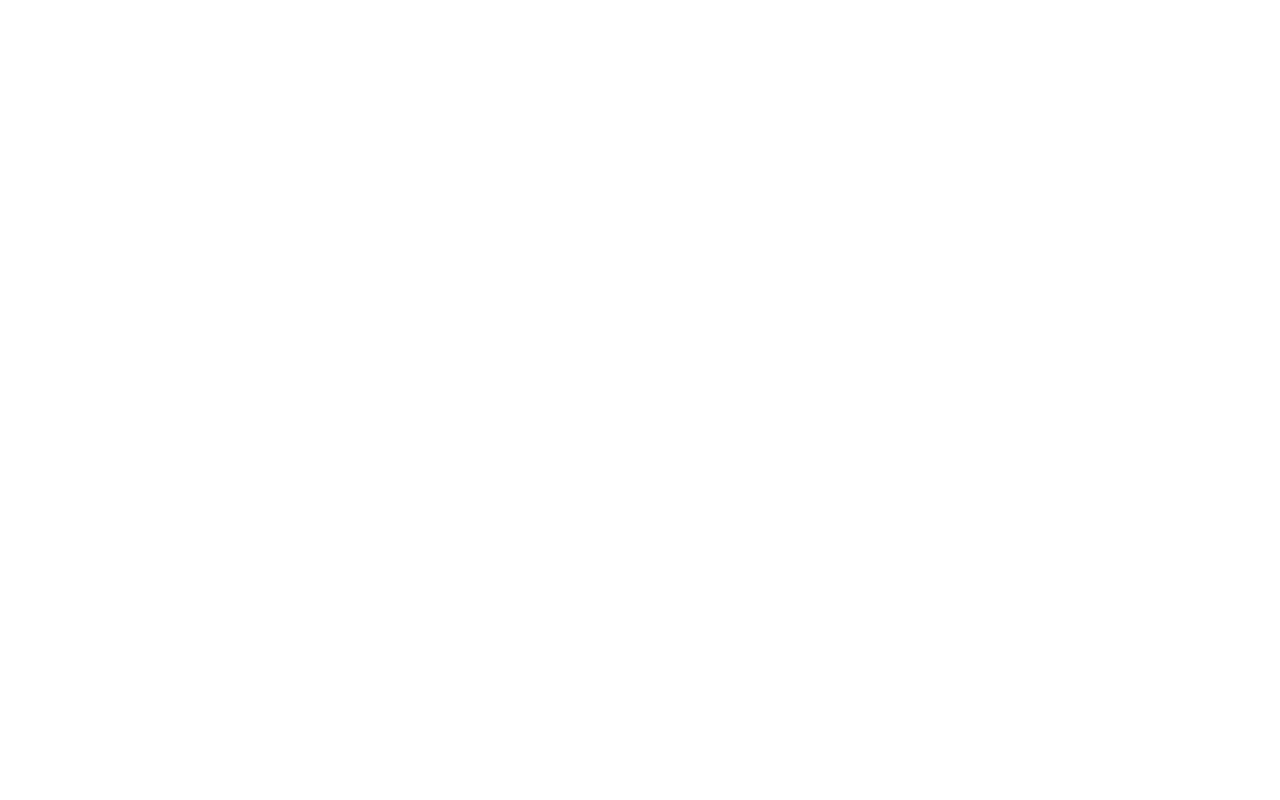
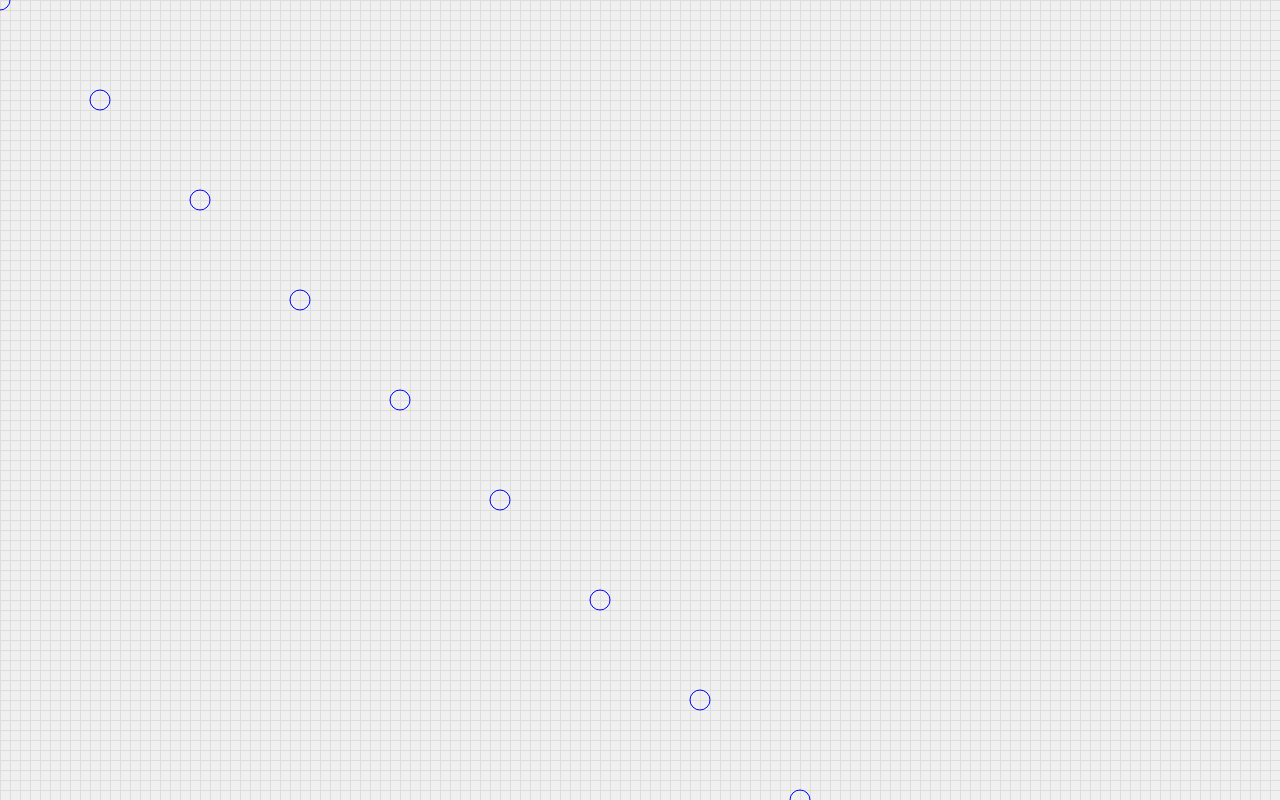
Before and after one commit to mgomov/SMTech-Mapmaker, a plain HTML site: page editor.html in a window 1280 px wide. Drawn offline with Linux system fonts and the light colour scheme.

Commit message:
Moving points around

```diff
--- a/editor.html
+++ b/editor.html
@@ -1,5 +1,191 @@
 <html>
+<canvas id="canvas" style='position:absolute;top:0px;left:0px;'></canvas>
+
 <script>
-console.log("Hello world");
+	window.onload = function(){
+		var canvas = document.getElementById("canvas");
+		var context = canvas.getContext('2d');
+
+		canvas.width = document.body.clientWidth;
+		canvas.height = document.body.clientHeight;
+		drawWindow(context);
+
+		window.onresize = function(){
+			canvas.width = document.body.clientWidth;
+			canvas.height = document.body.clientHeight;
+			drawWindow(context);
+		}
+
+		var vertices = [];
+		for(var i = 0; i < 10; i++){
+			vertices.push(new vertex(i * 100, i * 100));
+		}
+		console.log(vertices);
+
+		var mouseIsDown = false;
+		var dragOffset = {};
+		dragOffset.x = 0;
+		dragOffset.y = 0;
+
+		var editor = new Editor(vertices);
+
+		canvas.onmousedown = editor.mdown;
+
+		canvas.onmouseup = editor.mup;
+
+		canvas.onmousemove = editor.mmove;
+
+		renderContext = new RenderContext(context, vertices);
+		window.requestAnimationFrame(function(delta){
+			renderContext.render(renderContext);
+		});
+	}
+
 </script>
+
+<script>
+	drawWindow = function(context){
+		context.fillStyle = "#f0f0f0";
+		context.fillRect(0, 0, canvas.width, canvas.height);
+
+		drawGrid(context);
+	};
+
+	drawGrid = function(context){
+		for (var x = 0.5; x < canvas.width; x += 10) {
+			context.moveTo(x, 0);
+			context.lineTo(x, canvas.height);
+		}
+
+		for (var y = 0.5; y < canvas.height; y += 10) {
+			context.moveTo(0, y);
+			context.lineTo(canvas.width, y);
+		}
+
+		context.strokeStyle = "#ddd";
+		context.stroke();
+	}
+
+	var vertex = function(xpos, ypos){
+		this.pos = {x:xpos, y:ypos};
+		this.color = "#0000ff";
+		this.r = 10;
+	};
+
+	vertex.prototype.move = function(){
+
+	};
+
+	var RenderContext = function(context, vertices){
+		this.context = context;
+		this.vertices = vertices;
+	};
+
+	RenderContext.prototype.render = function(renderContext){
+		var verts = renderContext.vertices;
+		var context = renderContext.context;
+		drawWindow(context);
+		for(var i = 0; i < verts.length; i++){
+			context.fillStyle = verts[i].color;
+			context.strokeStyle = verts[i].color;
+			context.beginPath();
+			context.arc(verts[i].pos.x, verts[i].pos.y, verts[i].r, 0, Math.PI*2, true);
+			context.stroke();
+		}
+
+		window.requestAnimationFrame(function(){
+			renderContext.render(renderContext);
+		});
+	};
+
+	var Editor = function(vertices){
+		this.vertices = vertices;
+		this.dragOffset = {};
+		this.dragOffset.x = 0;
+		this.dragOffset.y = 0;
+
+		this.position = {};
+		this.position.x = 0;
+		this.position.y = 0;
+
+		this.mouseIsDown = false;
+		this.mdown = this.mouseDown.bind(this);
+		this.mup = this.mouseUp.bind(this);
+		this.mmove = this.mouseMove.bind(this);
+
+		this.dragging = false;
+
+		this.dragTolerance = 10;
+
+		this.dragStart = {};
+		this.dragStart.x = 0;
+		this.dragStart.y = 0;
+
+		this.draggingVertex = 0;
+	};
+
+	Editor.prototype.mouseDown = function(e){
+		this.dragStart.x = e.x;
+		this.dragStart.y = e.y;
+		console.log("Mousedown");
+		this.mouseIsDown = true;
+	};
+
+	Editor.prototype.mouseUp = function(e){
+		if(!this.dragging){
+			this.mouseClick(e)
+		} else {
+			this.draggingVertex = 0;
+			console.log("Drag end");
+			console.log("");
+		}
+
+		this.dragging = false;
+		this.mouseIsDown = false;
+	};
+
+	Editor.prototype.mouseClick = function(e){
+		console.log("Click");
+		console.log("");
+	};
+
+	Editor.prototype.mouseMove = function(e){
+
+		if(this.draggingVertex != 0){
+			this.draggingVertex.pos.x = e.x;
+			this.draggingVertex.pos.y = e.y;
+		}
+
+		if(this.mouseIsDown){
+			if(!this.dragging && Math.sqrt( Math.pow(this.dragStart.x - e.x, 2) + Math.pow(this.dragStart.y - e.y, 2)) > this.dragTolerance){
+				this.dragging = true;
+				this.draggingVertex = this.pick(this.dragStart);
+				console.log("picked:");
+				console.log(this.draggingVertex);
+				console.log("Drag");
+			}
+		}
+		return false;
+	};
+
+	Editor.prototype.pick = function(pos){
+	console.log(pos);
+
+		console.log("Picking");
+		var picked = 0;
+		this.vertices.forEach(function(el, i, arr){
+			//console.log(el.pos);
+			if(Math.sqrt( Math.pow(pos.x - el.pos.x, 2) + Math.pow(pos.y - el.pos.y, 2)) < 2 * el.r ){
+				console.log(el);
+				picked = el;
+				return;
+			}
+		});
+
+		return picked;
+	};
+
+
+</script>
+
 </html>
```
Also changed, not shown: index.html (+1 -3 lines).
